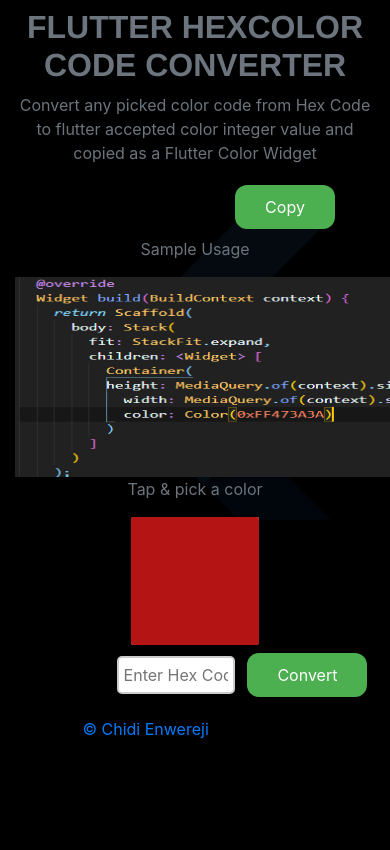
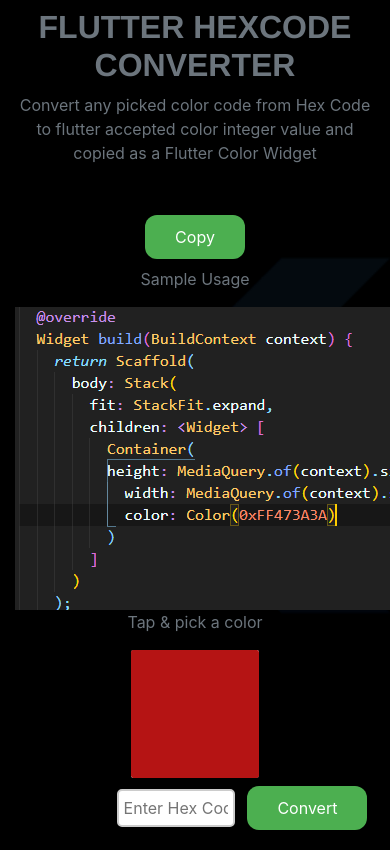
Before and after one commit to chidibede/Flutter-Color-Picker, a PHP site: page /convert.html in a window 390 px wide; the page is wider, and only the part inside the window is pictured. Shown: the top 850 px of that part. Before the commit the page ends 739 px from the top of that part, so only its background shows below. Run offline with PHP 8.4, Linux system fonts and the light colour scheme; some libraries are stand-ins or nearby versions; some web fonts are replaced.

Commit message:
Modified the responsive nature

```diff
--- a/convert.html
+++ b/convert.html
@@ -16,7 +16,7 @@
     <div class="container">
         <div class="row">
             <div class="col-sm-12">
-                <h2 class="text-muted text-center mt-2 flutter">FLUTTER HEXCOLOR CODE CONVERTER</h2>
+                <h2 class="text-muted text-center mt-2 flutter">FLUTTER HEXCODE CONVERTER</h2>
             </div>
         </div>
         <p class="text-muted text-center">
@@ -37,7 +37,7 @@
         <div class="row">
             <div class="col-md-12 text-center">
                 <p class="text-muted mt-1">Sample Usage</p>
-                <img src="img/sample.png" alt=""  height="200" width="500">
+                <img src="img/sample.png" alt="" class="sample-image">
                 <p class="text-muted">Tap & pick a color</p>
                 <canvas class="color-picker" width="200" height="100" style="border:1px solid #000000;"></canvas>
                 <div class="mt-1 convert-div mb-3">
--- a/css/main.css
+++ b/css/main.css
@@ -63,6 +63,11 @@ body{
     margin-right: 10px;
 }
 
+.sample-image{
+    height: 200;
+    width: 500;
+}
+
 @media only screen and (max-width: 600px) {
 body {
     background-image: url('background.png');
@@ -79,7 +84,12 @@ body {
     transition:height 1s;
     -webkit-transition:height 1s;
     font-size:20px;
-    width: 50%;
+    width: 80%;
+}
+
+.sample-image{
+    height: 100;
+    width: 200;
 }
 
 }
```
